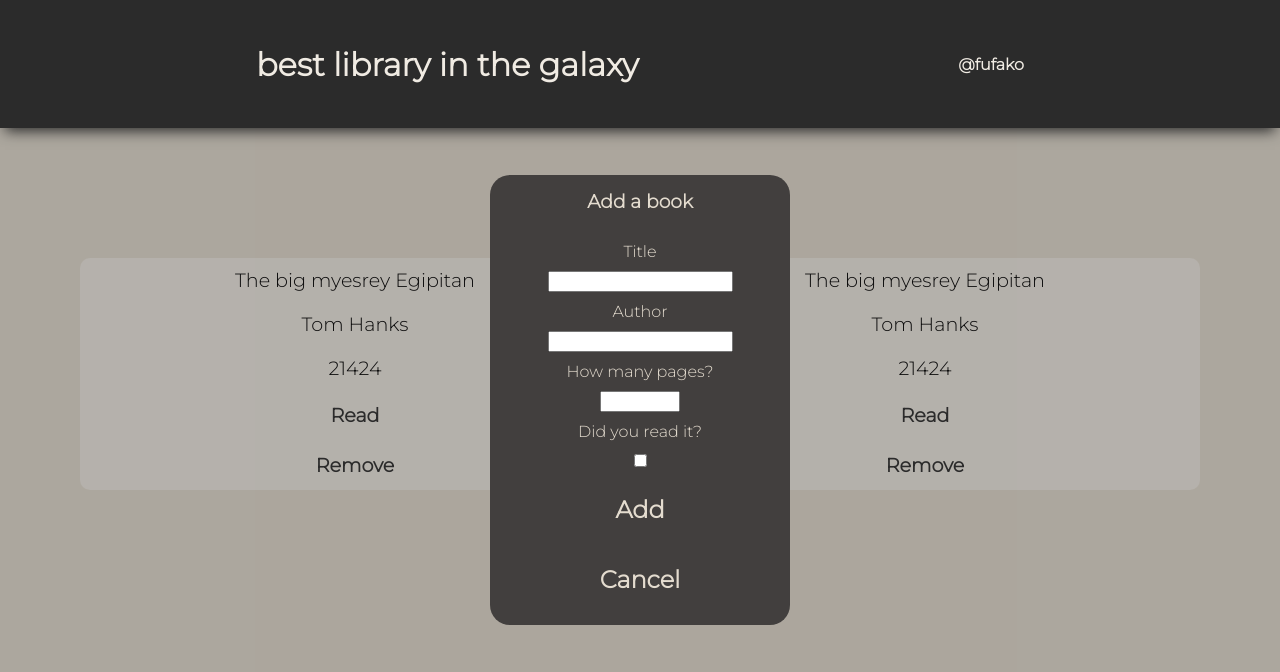
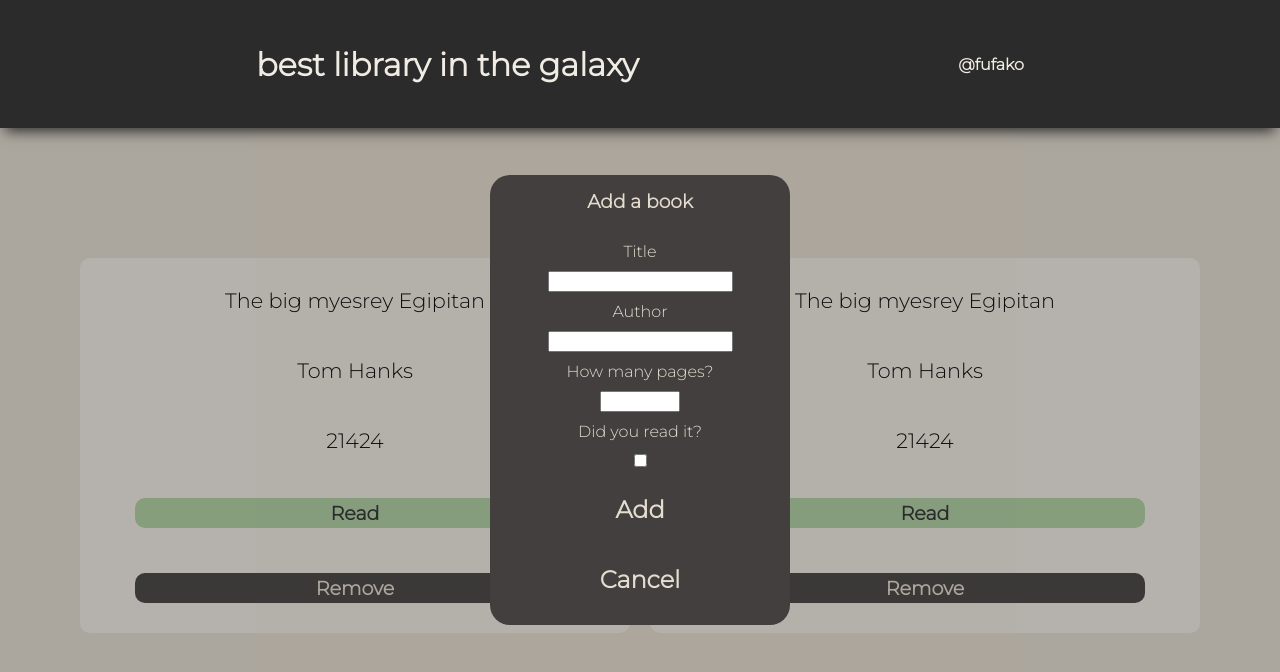
Before and after one commit to fufako/PROJECT-LIBRARY, a plain HTML site: page index.html in a window 1280 px wide. Both pictures are taken after a click on the button "+ New book". Drawn offline with Linux system fonts and the light colour scheme.

```diff
--- a/style.css
+++ b/style.css
@@ -1,62 +1,62 @@
 @import url("https://fonts.googleapis.com/css2?family=Montserrat:wght@300&display=swap");
-body{
-    margin:0;
-    background-color: #E4DCCF;
+body {
+  margin: 0;
+  background-color: #e4dccf;
   font-family: "Montserrat", sans-serif;
-    word-wrap: break-word;
+  word-wrap: break-all;
 }
-#popup{
+#popup {
   position: fixed;
   top: 0;
   left: 0;
   bottom: 0;
   width: 100vw;
   height: 100vh;
-   text-align:center;
+  text-align: center;
   display: flex;
   align-items: center;
   align-content: center;
   justify-content: center;
   visibility: hidden;
-   color:#E4DCCF;
+  color: #e4dccf;
   background-color: rgba(43, 43, 43, 0.3);
 }
-#popup button{
+#popup button {
   margin: 0;
-    color:#E4DCCF;
+  color: #e4dccf;
 }
-#popup button:hover{
-    background-color: #2B2B2B;
+#popup button:hover {
+  background-color: #2b2b2b;
 }
-#popup button:last-child{
+#popup button:last-child {
   margin-bottom: 15px;
 }
-#popup-form{
+#popup-form {
   display: flex;
   flex-direction: column;
-    gap:10px;
+  gap: 10px;
   width: 300px;
   justify-content: center;
   align-items: center;
   align-self: center;
-    background-color:#423F3E;
+  background-color: #423f3e;
   border-radius: 20px;
 }
 #popup h3 {
-    margin-top:15px;
+  margin-top: 15px;
 }
-#add-popup{
+#add-popup {
   width: 100px;
   height: 40px;
   margin: 0;
 }
-.main-container{
+.main-container {
   display: flex;
   flex-direction: column;
-    margin:0 auto;
+  margin: 0 auto;
 }
 .header {
-    background-color: #2B2B2B;
+  background-color: #2b2b2b;
   height: 8rem;
   -webkit-box-shadow: 0px 8px 13px -5px rgba(43, 43, 43, 1);
   -moz-box-shadow: 0px 8px 13px -5px rgba(43, 43, 43, 1);
@@ -64,43 +64,41 @@
   position: relative;
   z-index: 10;
 }
-.header-container{
+.header-container {
   display: flex;
   align-items: center;
   justify-content: space-between;
   margin: 0 20%;
   height: 100%;
-    color:#F0EBE3;
+  color: #f0ebe3;
 }
-.header-container a{
+.header-container a {
   text-decoration: none;
-    color: #F0EBE3;
+  color: #f0ebe3;
 }
-.header-container a:hover{
-    color: #E4DCCF;
+.header-container a:hover {
+  color: #e4dccf;
 }
-.add-book{
-    background-color: #E4DCCF;
+.add-book {
+  background-color: #e4dccf;
   text-align: center;
 }
-.add-book button{
-    border:0;
+.add-book button {
+  border: 0;
   width: 160px;
   height: 60px;
   font-size: 1.5rem;
   margin-top: 50px;
   background-color: transparent;
   border-radius: 10px;
-    color:#2B2B2B;
+  color: #2b2b2b;
   font-weight: bold;
   font-family: "Montserrat", sans-serif;
-
 }
-.add-book button:hover{
-    background-color: #F0EBE3;
-
+.add-book button:hover {
+  background-color: #f0ebe3;
 }
-#books-container{
+#books-container {
   display: grid;
   grid-template-columns: repeat(auto-fill, minmax(400px, 1fr));
   justify-items: center;
@@ -108,33 +106,53 @@
   gap: 20px;
   padding: 20px 80px;
 }
-.book{
+.book {
   text-align: center;
   display: flex;
   flex-direction: column;
-    justify-content: space-between;
-    font-size: 1.2rem;
+  justify-content: space-evenly;
+  font-size: 1.3rem;
   align-items: center;
-    background-color: #F0EBE3;
+  background-color: #f0ebe3;
   border-radius: 10px;
   width: 100%;
+  height: 375px;
+  gap: 5px;
 }
-.book button{
-    border:0;
-    width: 100px;
+.book button {
+  border: 0;
+  width: 80%;
   height: 30px;
   font-size: 1.2rem;
-    background-color: transparent;
   border-radius: 10px;
-    color:#2B2B2B;
+  color: #2b2b2b;
   font-weight: bold;
   font-family: "Montserrat", sans-serif;
-    margin:10px;
+  margin: 10px;
+  background-color: #adcf9f;
 }
-.book button:hover{
-    background-color: #E4DCCF;
+.book button:hover {
+  background-color: #4e9f3d;
+}
 
+.book button:last-child {
+  border: 0;
+  width: 80%;
+  height: 30px;
+  font-size: 1.2rem;
+  border-radius: 10px;
+  color: #2b2b2b;
+  font-weight: bold;
+  font-family: "Montserrat", sans-serif;
+  margin: 10px;
+  background-color: #423f3e;
+  color: #e4dccf;
+}
+.book button:last-child:hover {
+  background-color: #2b2b2b;
+  color: #e4dccf;
 }
 .book p {
-    margin:10px;
+  margin: 10px;
+  word-break: break-all;
 }
```
Lines whose indentation alone changed are shown as unchanged.
